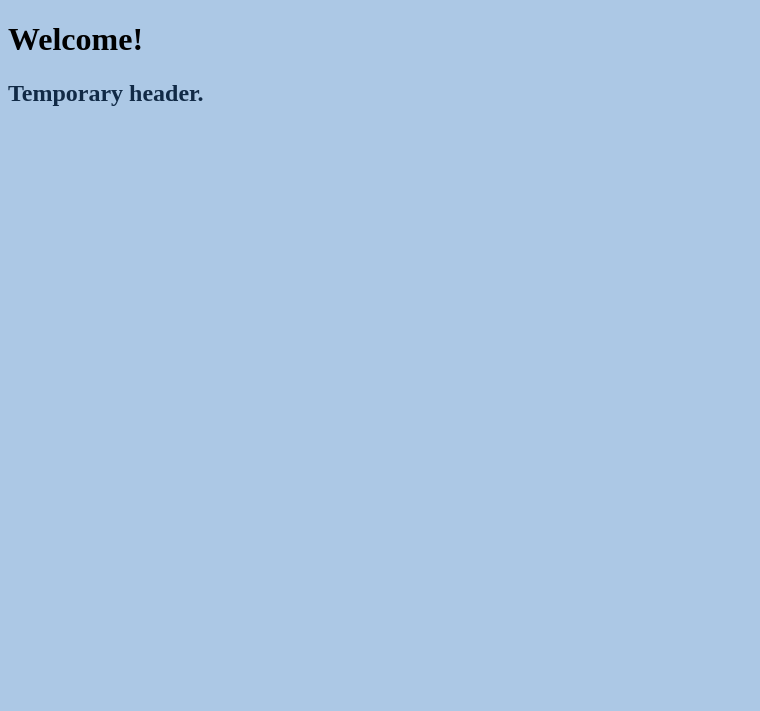
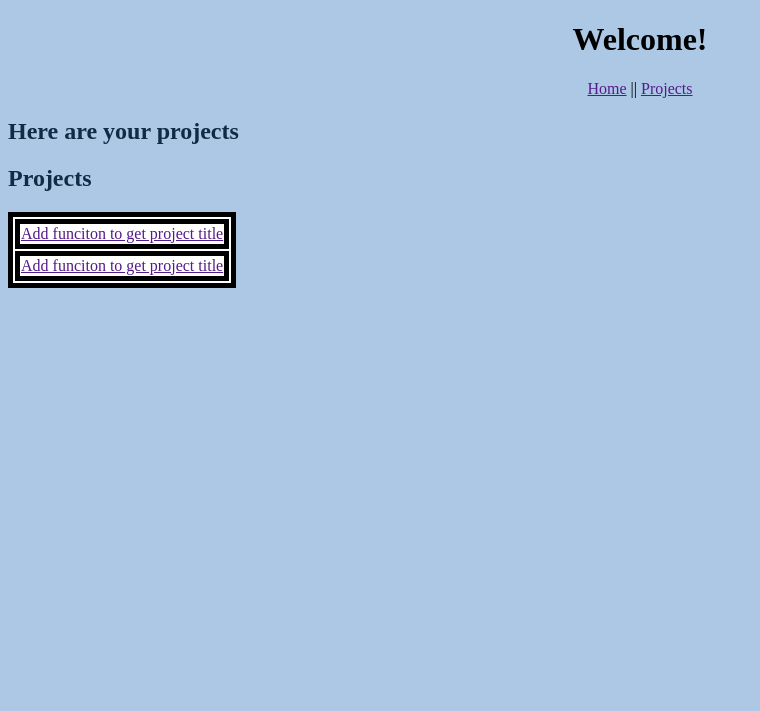
Before and after one commit to michaelslusser/ITIS3155ProjectTracker, a Flask app: page / in a window 1280 px wide. Shown: the top 711 px of the page, without its empty margins (0-760 px from the left). Run offline with Flask 2, Linux system fonts and the light colour scheme.

Commit message:
updated index.html to include projects and updated CSS for index.html

```diff
--- a/static/main.css
+++ b/static/main.css
@@ -1,6 +1,7 @@
 /* webpage styling */
 h1{
     color:black;
+    text-align: center;
 }
 h2{
     color: #112A46;
@@ -8,3 +9,23 @@ h2{
 body{
     background:#ACC8E5;
 }
+
+nav{
+    text-align: center;
+}
+
+.box{
+    width: 100%;
+    height: 500px;
+    width: 25em;
+    text-align: center;
+}
+.insideBox{
+    background-color: white;
+    text-align: left;
+    border: 5px solid;
+    margin-bottom: 20px;
+}
+.tableRow{
+    border: 5px solid black;
+}
--- a/templates/index.html
+++ b/templates/index.html
@@ -9,14 +9,28 @@
         <link rel="stylesheet" href="{{ url_for('static', filename='main.css')}}">
     </head>
     <body>
+        <h1>Welcome!</h1>
         <nav>
             <!--Add other pages-->
+            <a href="">Home</a> ||
+            <a href="">Projects</a>
         </nav>
 
-        <h1>Welcome!</h1>
-
-        <h2>Temporary header.</h2>
-
-
+        <h2>Here are your projects</h2>
+        <h2>Projects</h2>
+        <div class="box">
+            <table class="insideBox">
+                <!--Add start of for loop here-->
+                <tr>
+                    <!--Add in other <td> elements for whatever you need-->
+                    <td class="tableRow"><a href="">Add funciton to get project title</a></td>
+                </tr>
+                <!--Add end of for loop here-->
+                <tr>
+                    <!--Add in other <td> elements for whatever you need-->
+                    <td class="tableRow"><a href="">Add funciton to get project title</a></td>
+                </tr>
+            </table>
+        </div>
     </body>
 </html>
```
